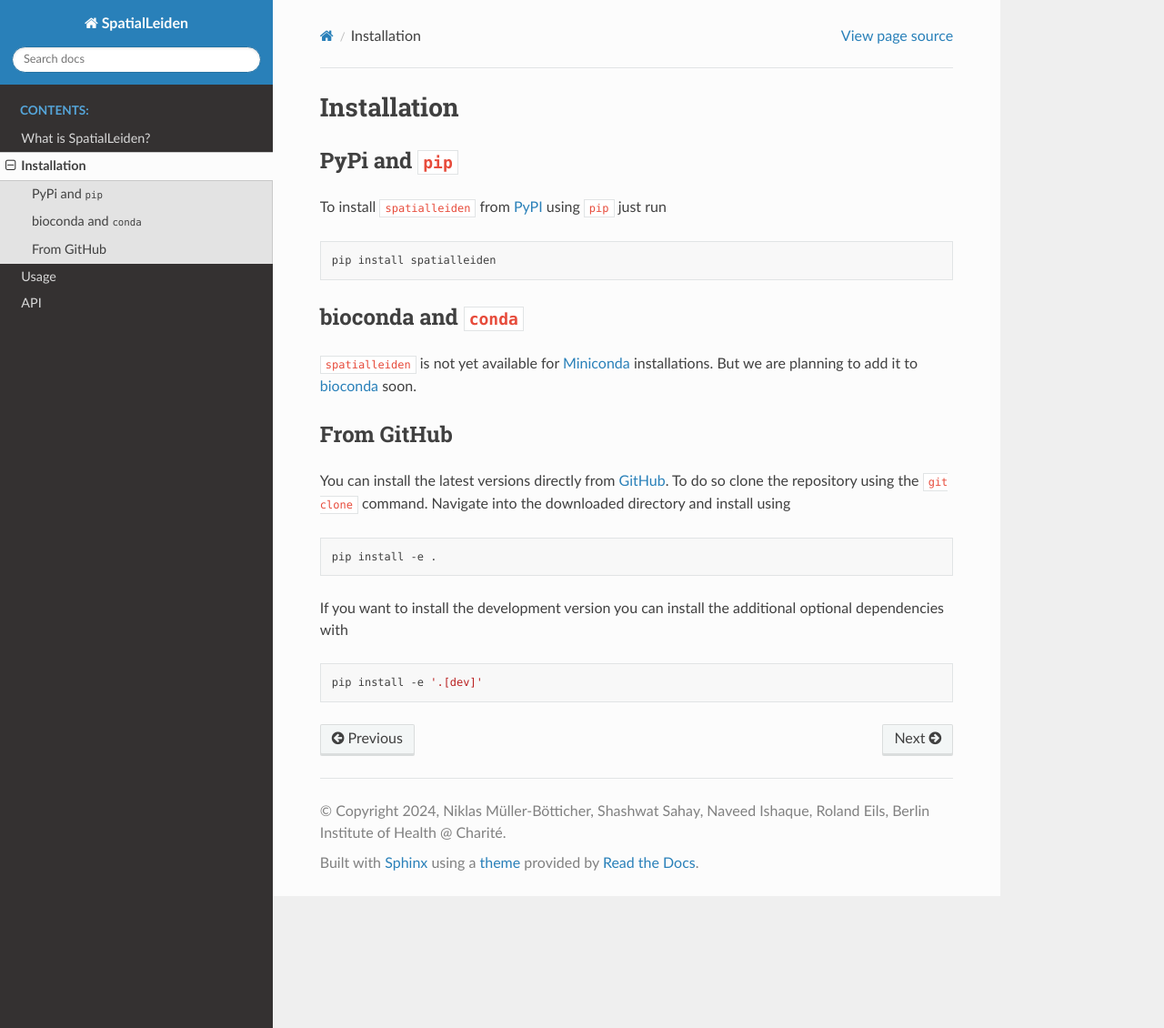
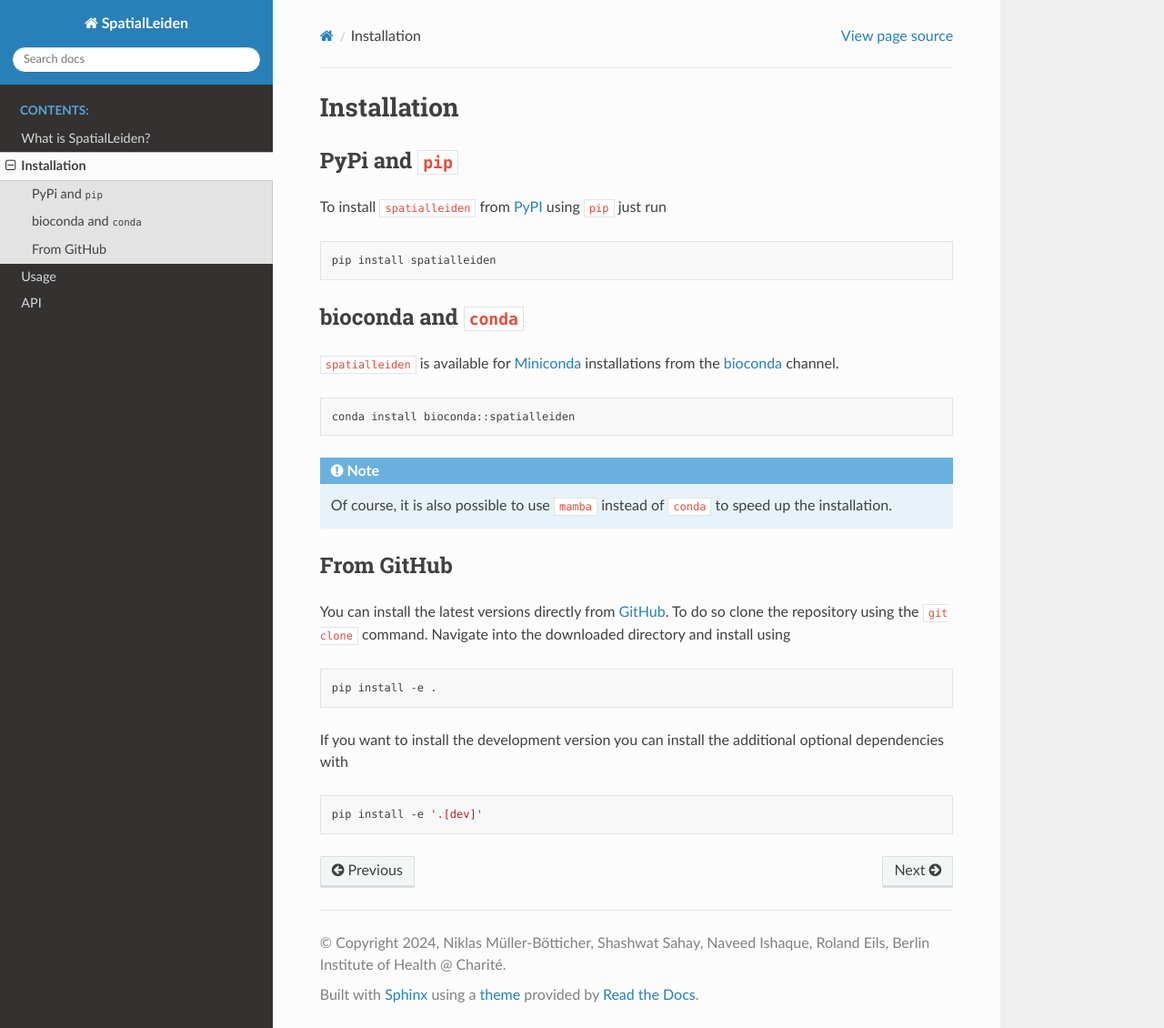
Before and after one commit to HiDiHlabs/SpatialLeiden, a Sphinx documentation site: the page built from docs/source/installation.rst, in a window 1280 px wide and 1130 px high. Shown: the whole window at 91% size. Built offline with Sphinx 7.4.7 and the Read the Docs theme 2.0.0, drawn with Linux system fonts in a browser that asks for light colours.

Commit message:
update install instructions

```diff
--- a/docs/source/installation.rst
+++ b/docs/source/installation.rst
@@ -5,7 +5,8 @@ Installation
 PyPi and ``pip``
 ----------------
 
-To install ``spatialleiden`` from `PyPI <https://pypi.org/>`_ using ``pip`` just run
+To install ``spatialleiden`` from `PyPI <https://pypi.org/project/spatialleiden/>`_
+using ``pip`` just run
 
 .. code-block:: bash
 
@@ -15,19 +16,19 @@ To install ``spatialleiden`` from `PyPI <https://pypi.org/>`_ using ``pip`` just
 bioconda and ``conda``
 ----------------------
 
-``spatialleiden`` is not yet available for
-`Miniconda <https://docs.conda.io/en/latest/miniconda.html>`_ installations. But we are
-planning to add it to `bioconda <https://bioconda.github.io/>`_ soon.
+``spatialleiden`` is available for `Miniconda <https://docs.conda.io/en/latest/miniconda.html>`_
+installations from the `bioconda <https://bioconda.github.io/recipes/spatialleiden/README.html>`_
+channel.
 
 
-.. .. code-block:: bash
+.. code-block:: bash
 
-..     conda install -c conda-forge spatialleiden
+    conda install bioconda::spatialleiden
 
-.. .. note::
+.. note::
 
-..     Of course, it is also possible to use ``mamba`` instead of ``conda``
-..     to speed up the installation.
+    Of course, it is also possible to use ``mamba`` instead of ``conda``
+    to speed up the installation.
 
 
 From GitHub
```
Also changed, not shown: README.md (+17 -4 lines).
